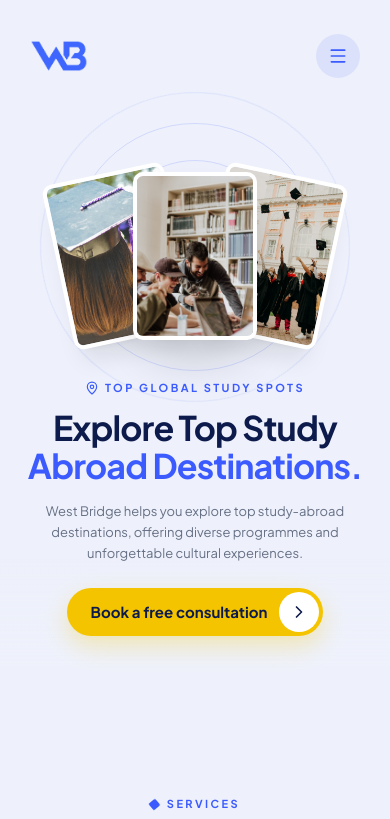
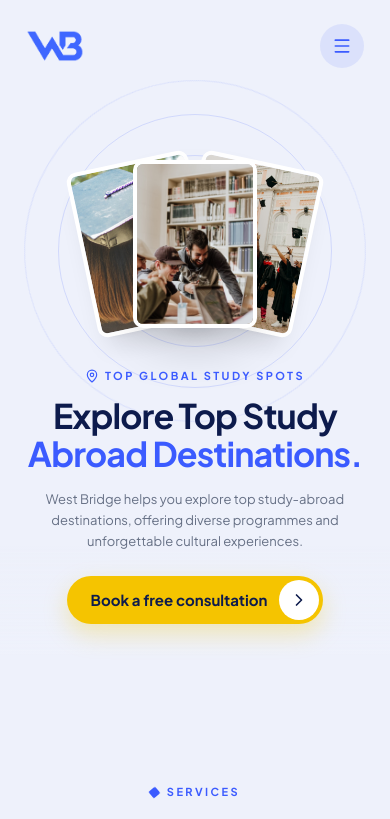
Before and after one commit to mursalin2250/west-bridge, a React (Vite) app: page / in a window 390 px wide. Shown: the top 819 px of the page. Built offline with nearby package versions, Linux system fonts and the light colour scheme.

Commit message:
fixed some bugs

```diff
--- a/src/App.jsx
+++ b/src/App.jsx
@@ -4,7 +4,7 @@ import { HomePage } from "./components/HomePage.jsx";
 
 export default function App() {
   return (
-    <div className="min-h-dvh bg-bg">
+    <div className="min-h-dvh overflow-x-clip bg-bg">
       <Navbar />
       <HomePage />
       <Footer />
--- a/src/components/HomePage.jsx
+++ b/src/components/HomePage.jsx
@@ -86,10 +86,10 @@ export function HomePage() {
       {/* HERO — large orbits, 100px top gap, bottom fade */}
       <section
         id="top"
-        className="relative min-h-[560px] overflow-hidden px-4 pb-20 pt-[72px] scroll-mt-24 md:min-h-[640px]"
+        className="relative min-h-[560px] overflow-x-clip overflow-y-hidden px-4 pb-20 pt-[72px] scroll-mt-24 md:min-h-[640px]"
       >
         {/* Full-bleed orbit stage — grows in on load */}
-        <div className="pointer-events-none absolute inset-x-10 top-0 bottom-0 md:inset-x-[105px]">
+        <div className="pointer-events-none absolute inset-x-6 top-0 bottom-0 overflow-hidden sm:inset-x-10 md:inset-x-[105px]">
           <div
             className={`absolute left-1/2 top-0 aspect-square w-full max-w-none -translate-x-1/2 transition-all duration-[1200ms] ease-out ${
               fanned ? "scale-100 opacity-100" : "scale-[0.35] opacity-40"
@@ -116,21 +116,21 @@ export function HomePage() {
               alt=""
               className={`absolute z-[1] h-40 w-[7.25rem] rounded-md object-cover shadow-xl ring-[4px] ring-white transition-all duration-[1200ms] ease-out sm:h-48 sm:w-36 sm:ring-[5px] md:h-60 md:w-44 md:ring-[6px] ${
                 fanned
-                  ? "-translate-x-[4.75rem] -rotate-12 sm:-translate-x-[6rem] md:-translate-x-[8.25rem]"
+                  ? "-translate-x-[3.25rem] -rotate-12 sm:-translate-x-[6rem] md:-translate-x-[8.25rem]"
                   : "translate-x-0 rotate-0"
               }`}
             />
             <img
               src="/images/people/hero2.jpg"
               alt=""
-              className="relative z-20 h-40 w-[7.25rem] rounded-md object-cover shadow-2xl ring-[4px] ring-white sm:h-48 sm:w-36 sm:ring-[5px] md:h-60 md:w-44 md:ring-[6px]"
+              className={`relative z-20 h-40 w-[7.25rem] rounded-md object-cover shadow-2xl ring-[4px] ring-white transition-opacity duration-[1000ms] ease-out sm:h-48 sm:w-36 sm:ring-[5px] md:h-60 md:w-44 md:ring-[6px] ${fanned ? "opacity-100" : "opacity-0"}`}
             />
             <img
               src="/images/people/hero3.jpg"
               alt=""
               className={`absolute z-[1] h-40 w-[7.25rem] rounded-md object-cover shadow-xl ring-[4px] ring-white transition-all duration-[1200ms] ease-out sm:h-48 sm:w-36 sm:ring-[5px] md:h-60 md:w-44 md:ring-[6px] ${
                 fanned
-                  ? "translate-x-[4.75rem] rotate-12 sm:translate-x-[6rem] md:translate-x-[8.25rem]"
+                  ? "translate-x-[3.25rem] rotate-12 sm:translate-x-[6rem] md:translate-x-[8.25rem]"
                   : "translate-x-0 rotate-0"
               }`}
             />
--- a/src/components/layout/Navbar.jsx
+++ b/src/components/layout/Navbar.jsx
@@ -16,12 +16,13 @@ export function Navbar() {
   }, []);
 
   return (
-    <header className="nav-slide-down sticky top-0 z-50 px-3 pt-5 md:px-6 lg:px-8 relative">
+    <header className="sticky top-0 z-50 w-full px-3 pt-3 sm:pt-5 md:px-6 lg:px-8">
+      <div className="nav-slide-down relative">
       <nav
         className={cn(
           "mx-auto flex max-w-7xl items-center rounded-full transition-all duration-300",
           // +10px padding on every side vs previous px-2/3 py-1.5
-          "px-[18px] py-[14px] md:px-[22px]",
+          "px-[14px] py-[12px] sm:px-[18px] sm:py-[14px] md:px-[22px]",
           scrolled
             ? "bg-primary text-white shadow-[0_14px_40px_rgb(59_91_255_/_0.32)]"
             : "bg-transparent text-primary shadow-none",
@@ -115,6 +116,7 @@ export function Navbar() {
           ))}
         </div>
       ) : null}
+      </div>
     </header>
   );
 }
--- a/src/styles.css
+++ b/src/styles.css
@@ -22,11 +22,13 @@
     -webkit-font-smoothing: antialiased;
     -moz-osx-font-smoothing: grayscale;
     scroll-behavior: smooth;
+    overflow-x: hidden;
   }
   body {
     background: var(--color-bg);
     color: var(--color-ink);
     font-family: var(--font-sans);
+    overflow-x: hidden;
   }
   h1,
   h2,
@@ -185,7 +187,7 @@
 @keyframes nav-slide-down {
   from {
     opacity: 0;
-    transform: translateY(-100%);
+    transform: translateY(-24px);
   }
   to {
     opacity: 1;
```
